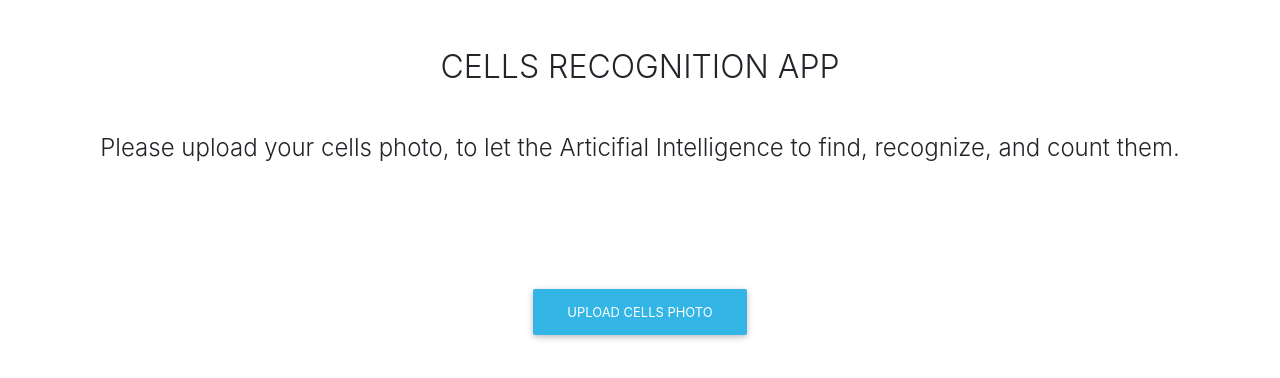
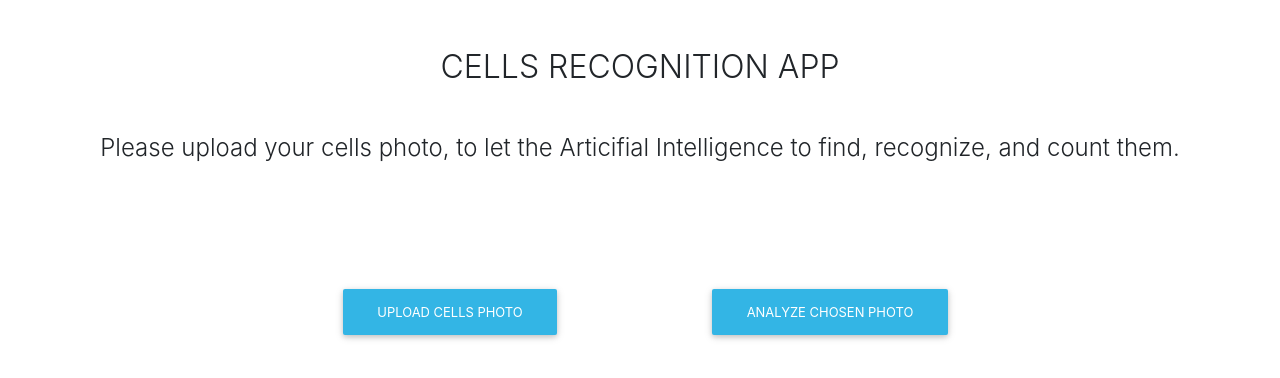
Before and after one commit to ravo9/React_Cell_Recognition_App, a React (Create React App) app in the folder react-cell-recognition-app/: page / in a window 1280 px wide. Shown: the top 378 px of the page. Built offline with nearby package versions, Linux system fonts and the light colour scheme.

Commit message:
Image preview and second button added.

```diff
--- a/react-cell-recognition-app/src/index.js
+++ b/react-cell-recognition-app/src/index.js
@@ -68,13 +68,22 @@ class App extends Component {
                     <img class="img-fluid rounded" src={this.state.photoSaved}/>
                 </MDBCol>
               </MDBRow>
-              <MDBRow className="mb-4 my-5">
-                <MDBCol xl="6" md="6" className="mx-auto text-center">
+
+              <MDBRow center className=" my-5">
+                <MDBCol size="2"/>
+                <MDBCol size="4" className="mx-auto text-center">
                   <MDBBtn color="info" rounded onClick={this.toggleModal}>
                     Upload cells photo
                   </MDBBtn>
                 </MDBCol>
+                <MDBCol size="4" className="mx-auto text-center">
+                  <MDBBtn color="info" rounded onClick={this.toggleModal}>
+                    Analyze chosen photo
+                  </MDBBtn>
+                </MDBCol>
+                <MDBCol size="2"/>
               </MDBRow>
+
             </MDBCol>
           </MDBRow>
         </MDBContainer>
```
